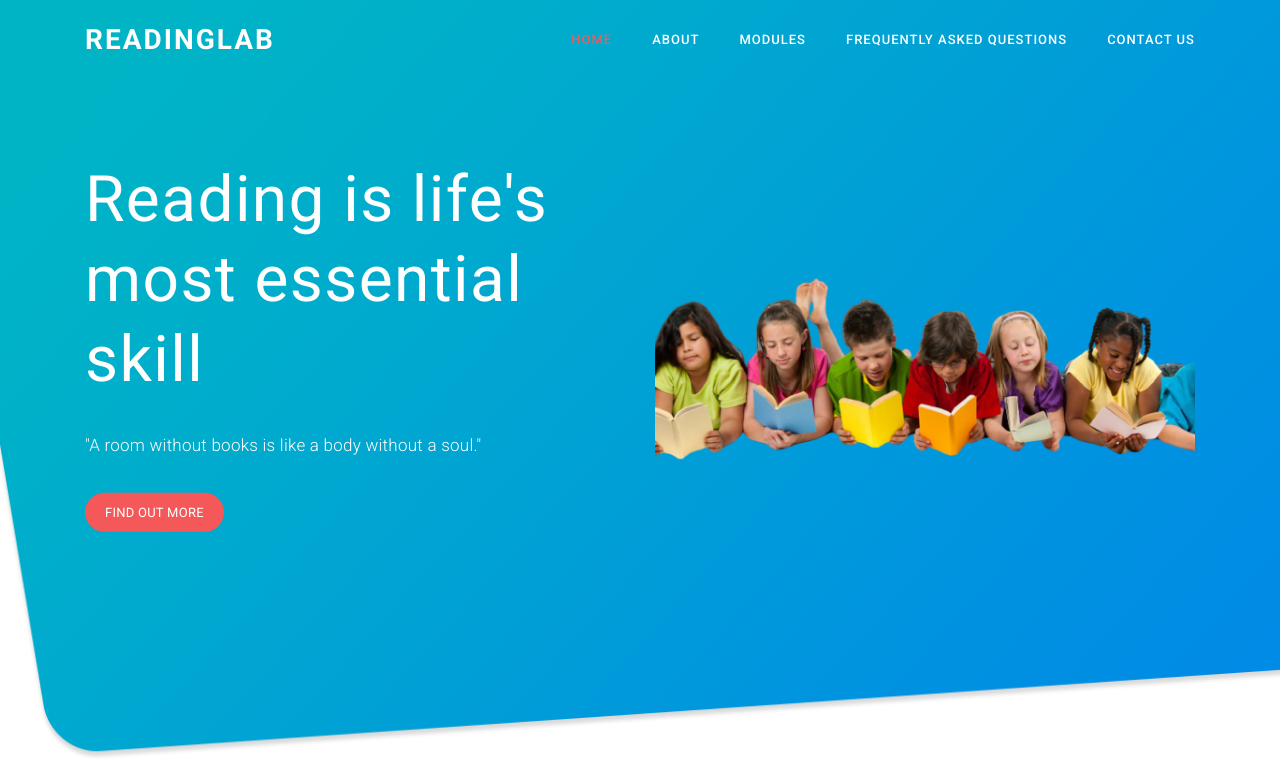
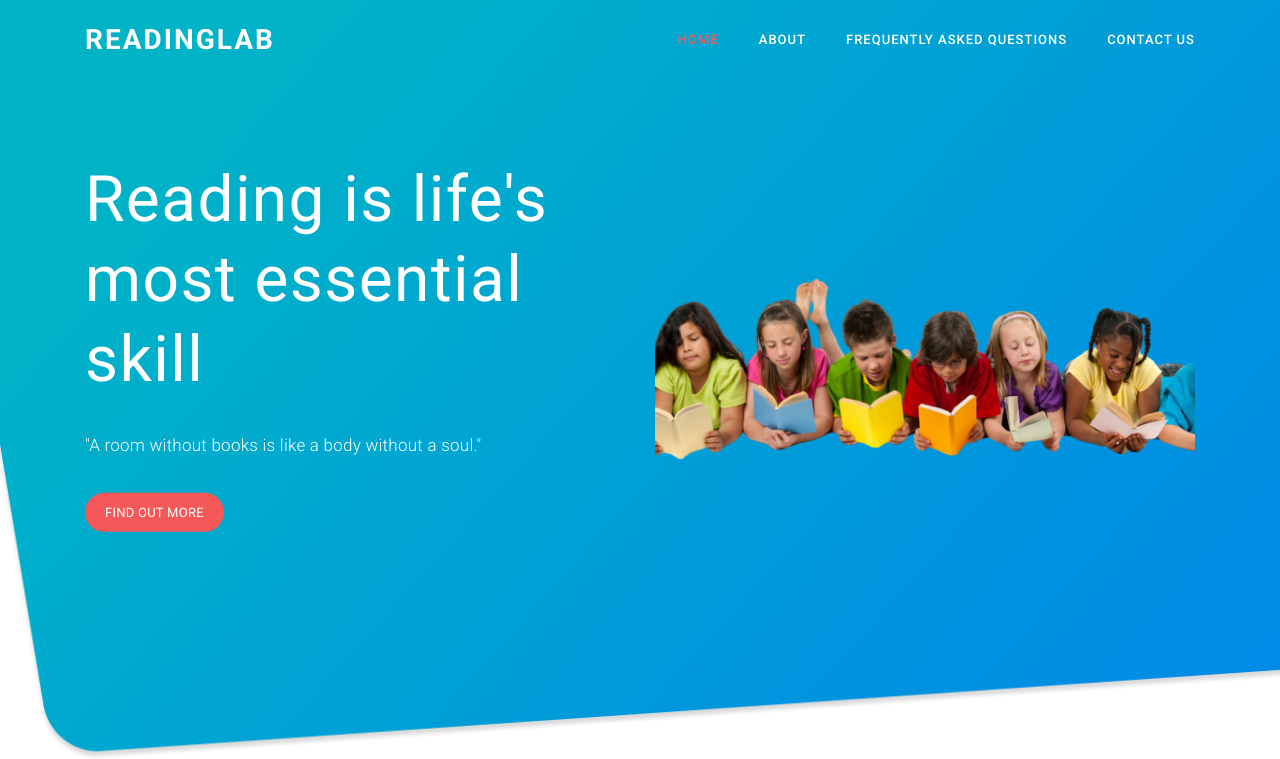
Before and after one commit to hamzanahmed/rl_site, a Django app: page / in a window 1280 px wide. Shown: the top 759 px of the page. Run offline with Django 3.2, Linux system fonts and the light colour scheme; some libraries are stand-ins or nearby versions.

Commit message:
Update home.html

```diff
--- a/website/templates/home.html
+++ b/website/templates/home.html
@@ -54,7 +54,6 @@ https://templatemo.com/tm-537-art-factory
                         <ul class="nav">
                             <li class="scroll-to-section"><a href="#welcome" class="active">Home</a></li>
                             <li class="scroll-to-section"><a href="#about2">About</a></li>
-                            <li class="scroll-to-section"><a href="#services">Modules</a></li>
                             <li class="scroll-to-section"><a href="#frequently-question">Frequently Asked Questions</a></li>
                             </li>
                             <li class="scroll-to-section"><a href="#contact-us">Contact Us</a></li>
```
